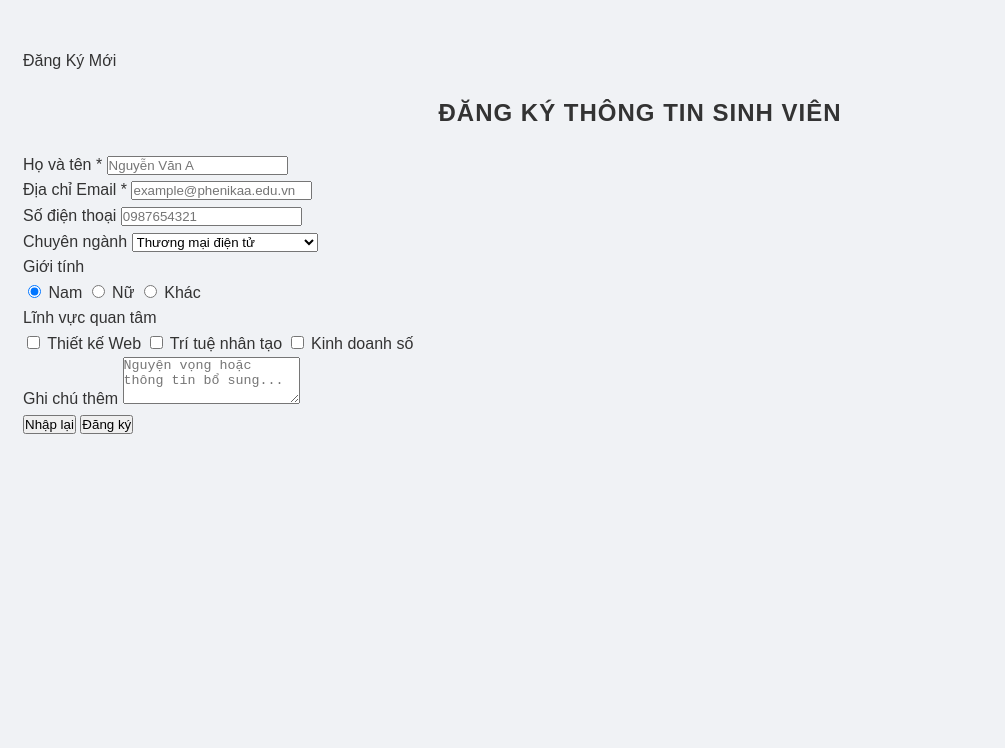
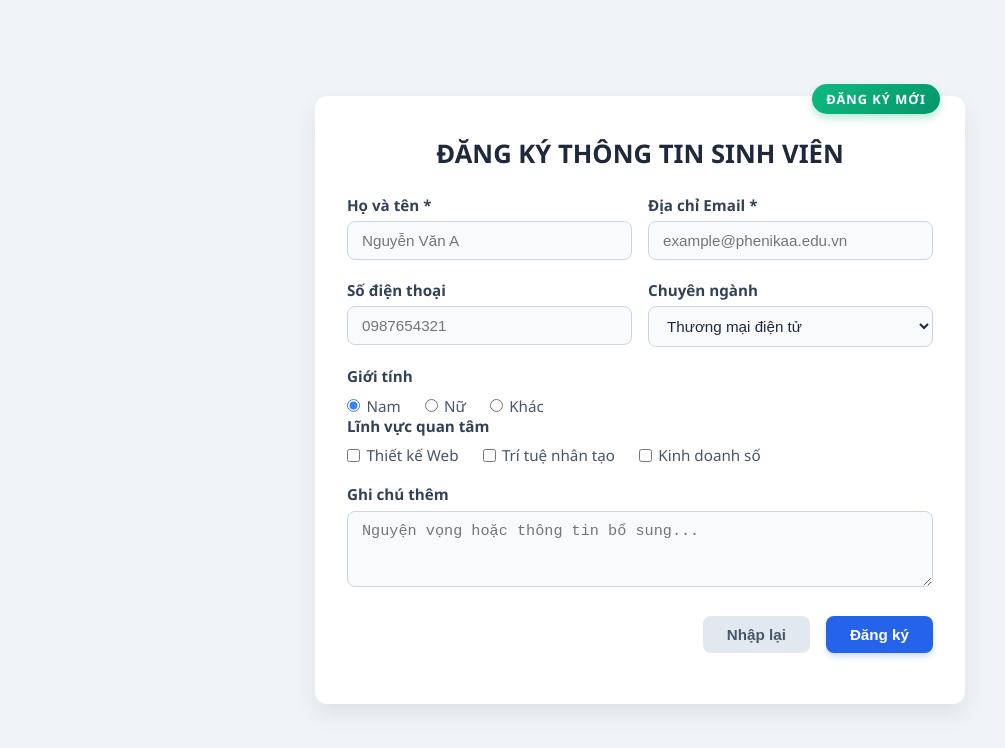
Before and after one commit to lucy-vu/bt3css, a plain HTML site: page index.html in a window 1280 px wide. Shown: the whole page, without its empty margins (0-1005 px from the left). Drawn offline with Linux system fonts and the light colour scheme.

Commit message:
Update style.css

```diff
--- a/style.css
+++ b/style.css
@@ -1,80 +1,182 @@
 
 * {
     box-sizing: border-box;
+    margin: 0;
     padding: 0;
 }
 
 body {
+    font-family: 'Segoe UI', Tahoma, Geneva, Verdana, sans-serif;
+    background-color: #f0f4f8;
+    color: #333333;
+    min-height: 100vh;
 
-    font-family: Arial, Helvetica, sans-serif;
-    line-height: 1.6;
-
-
-    color: #333333;
-
-    /* Màu nền trang bằng background-color */
-    background-color: #f0f2f5;
-    padding: 40px 15px;
+    display: flex;
+    justify-content: center;
+    align-items: center;
+    padding: 2rem 1rem;
 }
 
 
-
-
-h1, h2 {
-    text-align: center;
-    letter-spacing: 1px;
-    font-weight: bold;
+.form-container {
+    position: relative;
+    background-color: #ffffff;
+    width: 100%;
+    max-width: 650px;
+    padding: 2.5rem 2rem 2rem 2rem;
+    border-radius: 12px;
+    box-shadow: 0 10px 25px rgba(0, 0, 0, 0.08);
 }
 
 
-p {
-    font-size: 16px;
-    margin-bottom: 12px;
+.badge-label {
+    position: absolute;
+    top: -12px;
+    right: 25px;
+    background: linear-gradient(135deg, #10b981, #059669);
+    color: #ffffff;
+    font-size: 0.8rem;
+    font-weight: 700;
+    padding: 6px 14px;
+    border-radius: 20px;
+    letter-spacing: 1px;
+    box-shadow: 0 4px 8px rgba(16, 185, 129, 0.3);
+    text-transform: uppercase;
+}
+
+.form-title {
+    text-align: center;
+    font-size: 1.6rem;
+    color: #1e293b;
+    margin-bottom: 1.5rem;
+    font-weight: 700;
 }
 
 
-.profile {
-    width: 420px;
-    margin: 0 auto;
-    padding: 25px;
-    border: 1px solid #dcdde1;
-    border-radius: 16px;
+.form-group {
+    margin-bottom: 1.2rem;
+}
 
-
-
-    box-shadow: 0 8px 20px rgba(0, 0, 0, 0.1);
-    background-color: #ffffff;
+.form-group label.field-label {
+    display: block;
+    margin-bottom: 0.4rem;
+    font-weight: 600;
+    font-size: 0.95rem;
+    color: #334155;
 }
 
 
-#avatar {
-    width: 130px;
-    height: 130px;
-    object-fit: cover;
-    display: block;
-    margin: 0 auto 20px auto;
-    border-radius: 50%;
-    border: 3px solid #3498db;
-    box-shadow: 0 4px 10px rgba(52, 152, 219, 0.3);
+.row-dual {
+    display: flex;
+    gap: 1rem;
+}
+
+.row-dual .form-group {
+    flex: 1;
 }
 
 
-.profile p {
-    font-size: 15px;
-    color: #4a5568;
-    line-height: 1.7;
+input[type="text"],
+input[type="email"],
+input[type="tel"],
+select,
+textarea {
+    width: 100%;
+    padding: 10px 14px;
+    border: 1.5px solid #cbd5e1;
+    border-radius: 8px;
+    font-size: 0.95rem;
+    color: #1e293b;
+    background-color: #f8fafc;
+    transition: all 0.25s ease;
+    outline: none;
 }
 
 
-a {
-
-    color: blue;
-    text-decoration: none;
-    font-weight: bold;
-    transition: color 0.3s ease;
+input[type="text"]:focus,
+input[type="email"]:focus,
+input[type="tel"]:focus,
+select:focus,
+textarea:focus {
+    border-color: #3b82f6;
+    background-color: #ffffff;
+    box-shadow: 0 0 0 3px rgba(59, 130, 246, 0.15);
 }
 
-a:hover {
-    color: crimson;
-    text-decoration: underline;
+
+.options-group {
+    display: flex;
+    flex-wrap: wrap;
+    gap: 1.5rem;
+    padding-top: 0.2rem;
 }
+
+.option-item {
+    display: flex;
+    align-items: center;
+    gap: 0.4rem;
+    cursor: pointer;
+    font-size: 0.95rem;
+    color: #475569;
+}
+
+.option-item input {
+    cursor: pointer;
+    accent-color: #3b82f6;
+}
+
+.button-group {
+    display: flex;
+    justify-content: flex-end;
+    gap: 1rem;
+    margin-top: 1.5rem;
+}
+
+button {
+    padding: 10px 24px;
+    font-size: 0.95rem;
+    font-weight: 600;
+    border-radius: 8px;
+    border: none;
+    cursor: pointer;
+    transition: all 0.25s ease;
+}
+
+
+button[type="reset"] {
+    background-color: #e2e8f0;
+    color: #475569;
+}
+
+button[type="reset"]:hover {
+    background-color: #cbd5e1;
+    color: #1e293b;
+}
+
+
+button[type="submit"] {
+    background-color: #2563eb;
+    color: #ffffff;
+    box-shadow: 0 4px 6px -1px rgba(37, 99, 235, 0.25);
+}
+
+
+button[type="submit"]:hover {
+    background-color: #1d4ed8;
+    transform: translateY(-2px);
+    box-shadow: 0 6px 12px -2px rgba(37, 99, 235, 0.35);
+}
+
+
+@media (max-width: 576px) {
+    .row-dual {
+        flex-direction: column;
+        gap: 0;
+    }
+    .button-group {
+        flex-direction: column-reverse;
+    }
+    button {
+        width: 100%;
+    }
+}
```
